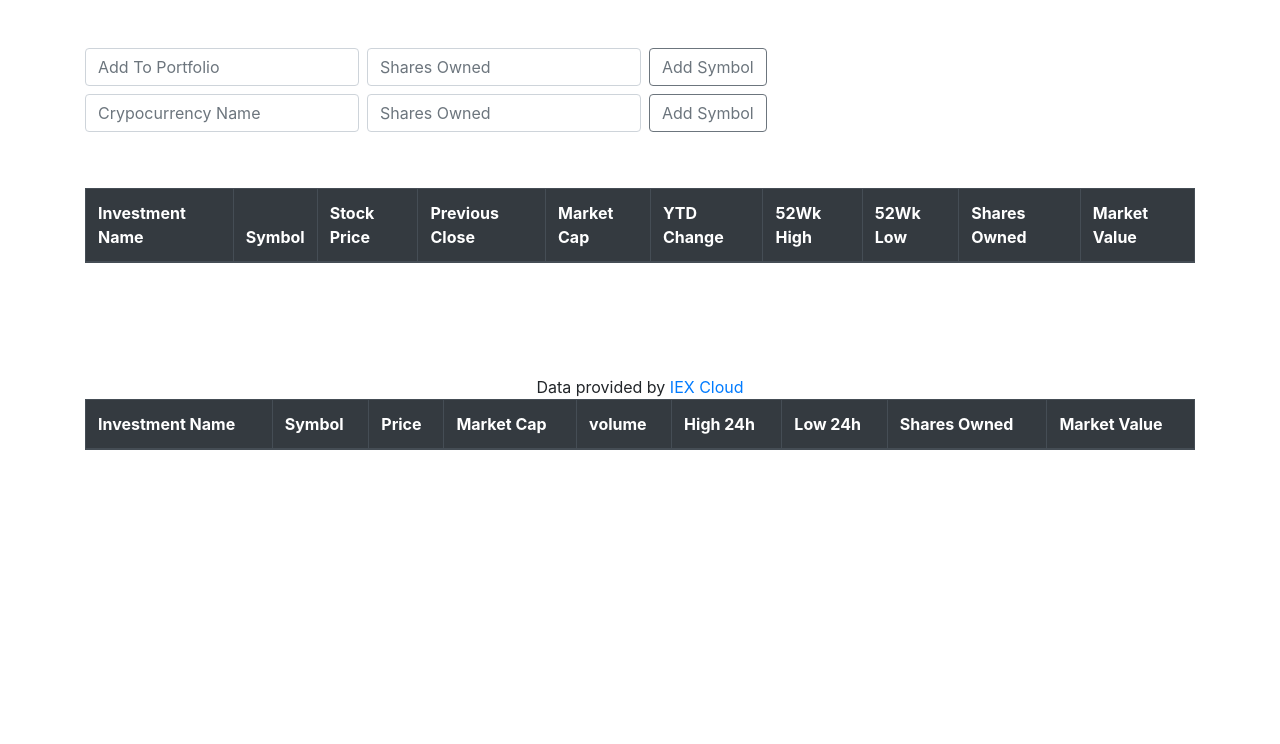
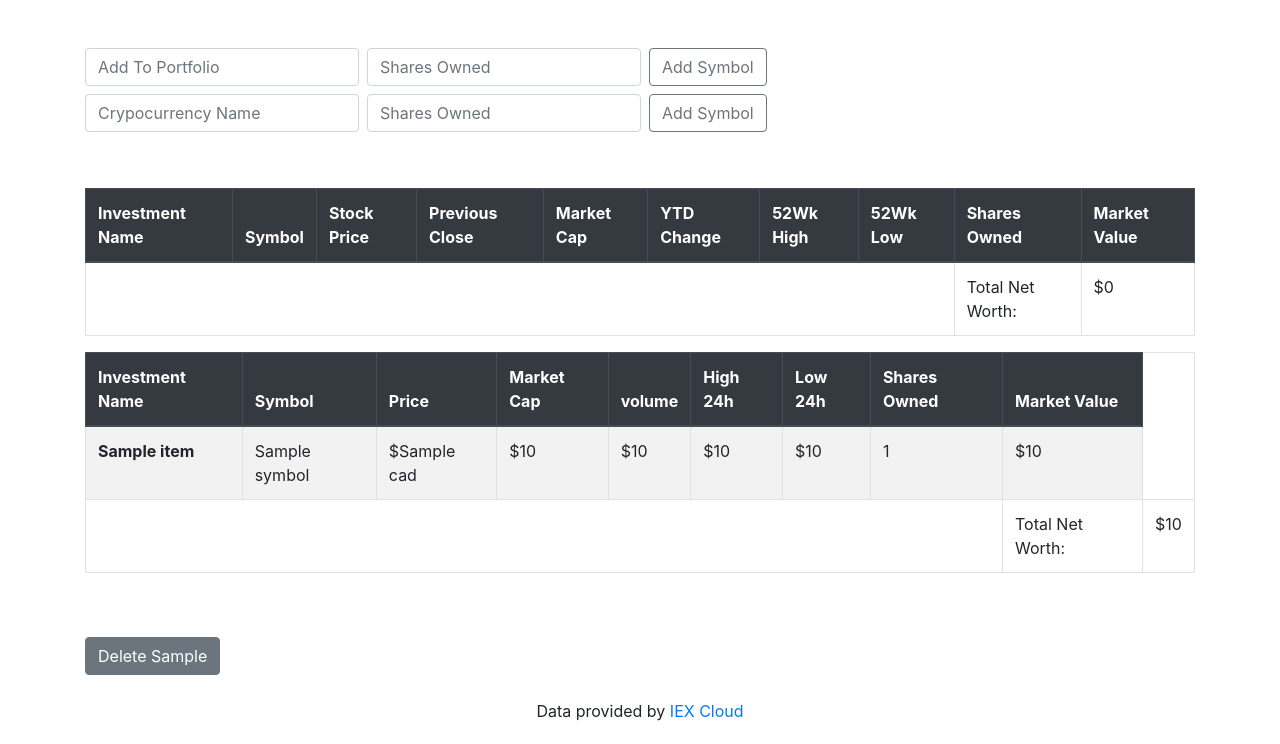
Before and after one commit to OskarZski/stock-market-CMS, a Django app: page / in a window 1280 px wide. Shown: the part 56-800 px from the top of the page. Run offline with Django 3.2, Linux system fonts and the light colour scheme; tables that the repository leaves empty hold one stand-in row (values such as "Sample post"); a database or web service that is not in the repository returns one stand-in record (values such as "Sample title"); data that the repository does not hold is empty; some libraries are stand-ins or nearby versions.

Commit message:
Applied backend changes to the crypto table on fe.

```diff
--- a/quotes/apis.py
+++ b/quotes/apis.py
@@ -93,7 +93,7 @@ class CryptoAPI(APIHandler):
         if data.get("ticker_item", None) is not None:
             crypto_data["shares_owned"] = data["ticker_item"].shares_owned
             crypto_data["market_value"] = round(
-                data["ticker_item"].shares_owned * self.data["price"], 2
+                data["ticker_item"].shares_owned * crypto_data["price"], 2
             )
         return crypto_data
 
--- a/quotes/templates/portfolio.html
+++ b/quotes/templates/portfolio.html
@@ -39,11 +39,10 @@
         </tr>
     </thead>
     <tbody>
-        {% if ticker %}
 
 
 
-        {% for list_item in output %}
+        {% for list_item in output_stock %}
         <tr>
             <th scope="row">{{ list_item.companyName }}</th>
             <td>{{ list_item.symbol }}</td>
@@ -61,13 +60,12 @@
     <tfoot>
         <td colspan="8"></td>
         <td>Total Net Worth:</td>
-        <td>${{ total_net_worth|intcomma }}</td>
+        <td>${{ stock_net_worth|intcomma }}</td>
     </tfoot>
 </table>
 
 
 
-{% endif %}
 
 <table class="table table-striped table-bordered table-hover">
     <thead class="thead-dark">
@@ -84,9 +82,8 @@
         </tr>
     </thead>
     <tbody>
-        {% if ticker %}
 
-        {% for list_item in output %}
+        {% for list_item in output_crypto %}
         <tr>
             <th scope="row">{{ list_item.name }}</th>
             <td>{{ list_item.symbol }}</td>
@@ -103,13 +100,12 @@
     <tfoot>
         <td colspan="8"></td>
         <td>Total Net Worth:</td>
-        <td>${{ total_net_worth|intcomma }}</td>
+        <td>${{ crypto_net_worth|intcomma }}</td>
     </tfoot>
 </table>
 
 
 
-{% endif %}
 
 
 
--- a/quotes/views.py
+++ b/quotes/views.py
@@ -66,6 +66,7 @@ def portfolio(request):
     else:
         ticker = Stock.objects.all()
         output = []
+        output_crypto = []
         stock_net_worth = 0
         crypto_net_worth = 0
         cad_rate = exchange_api.process_data()
@@ -80,12 +81,13 @@ def portfolio(request):
                         }
                     )
                     stock_net_worth += ticker_data["market_value"]
+                    output.append(ticker_data)
                 else:
                     ticker_data = coins_api.process_data(
                         {"ticker": ticker_item.ticker, "ticker_item": ticker_item}
                     )
                     crypto_net_worth += ticker_data["market_value"]
-                output.append(ticker_data)
+                    output_crypto.append(ticker_data)
             except Exception as e:
                 print(e.args)
 
@@ -93,9 +95,11 @@ def portfolio(request):
             request,
             "portfolio.html",
             {
+                "ticker": ticker,
                 "ticker_stock": ticker.filter(currency_type="stock"),
                 "ticker_crypto": ticker.filter(currency_type="crypto"),
-                "output": output,
+                "output_stock": output,
+                "output_crypto": output_crypto,
                 "stock_net_worth": round(stock_net_worth, 2),
                 "crypto_net_worth": round(crypto_net_worth, 2),
             },
```
